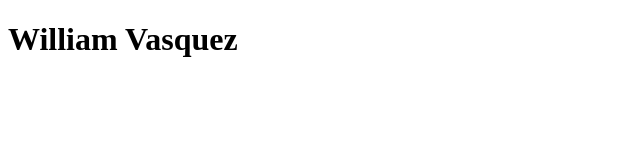
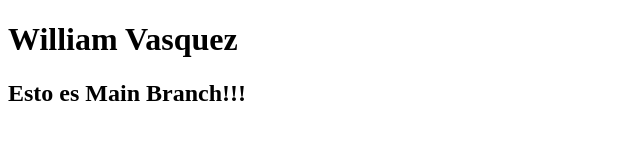
Before and after one commit to williamavasquez/mar52021, a plain HTML site: page index.html in a window 1280 px wide. Shown: the whole page, without its empty margins (0-640 px from the left). Drawn offline with Linux system fonts and the light colour scheme.

Commit message:
agrege texto

```diff
--- a/index.html
+++ b/index.html
@@ -8,5 +8,6 @@
 </head>
 <body>
   <h1> William Vasquez</h1>
+  <h2> Esto es Main Branch!!!</h2>
 </body>
 </html>
```
